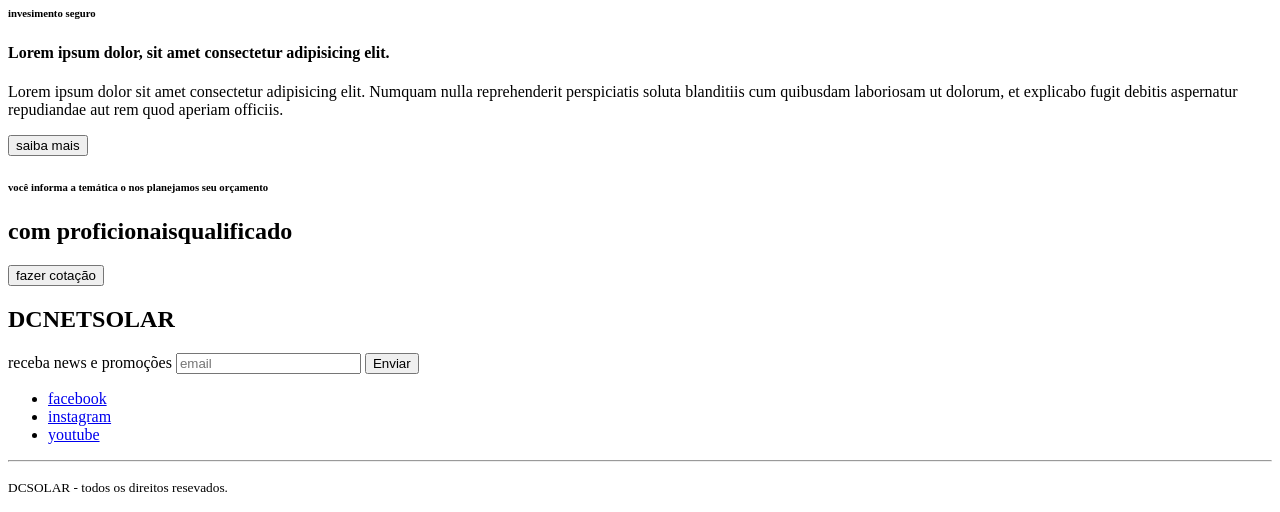
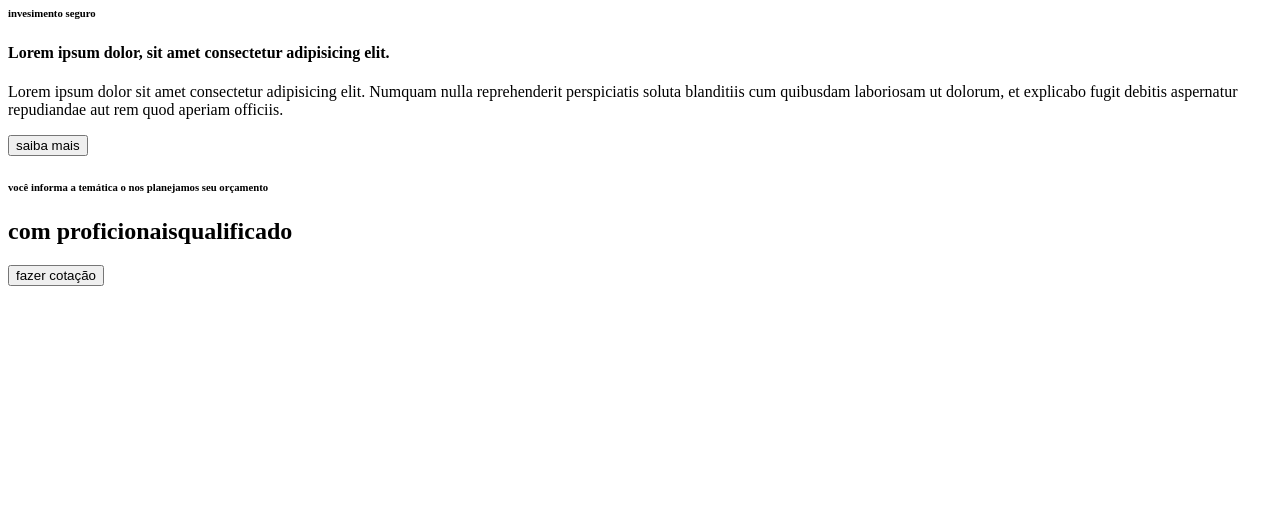
Before and after one commit to gonzagafilho/DCNETSOLAR, a plain HTML site: page index.html in a window 1280 px wide. Shown: the part 907-1419 px from the top of the page. After the commit the page ends 1201 px from the top, so only its background shows below. Drawn offline with Linux system fonts and the light colour scheme.

Commit message:
removi o footer

```diff
--- a/index.html
+++ b/index.html
@@ -78,26 +78,6 @@
         </div>
     </section>
    </main>
-
-
-   <footer>
-        <h2>DC<span>NET</span>SOLAR</h2>
-        <form>
-            <label>receba news e promoções</label>
-            <input type="email" placeholder="email" />
-            <button type="submit">Enviar</button>
-        </form>
-        <ul>
-            <li><a href="https://facebook.com" target="_blank">facebook</a></li>
-            <li><a href="https://instagram.com" target="_blank">instagram</a></li>
-            <li><a href="https://youtube.com" target="_blank">youtube</a></li>
-        </ul>
-        <hr/>
-        <p>
-          <small>DC<span>SOLAR</span> - todos os direitos resevados.</small>
-        </p>
-
-    </footer>
 </body>
 
 </html>
```
